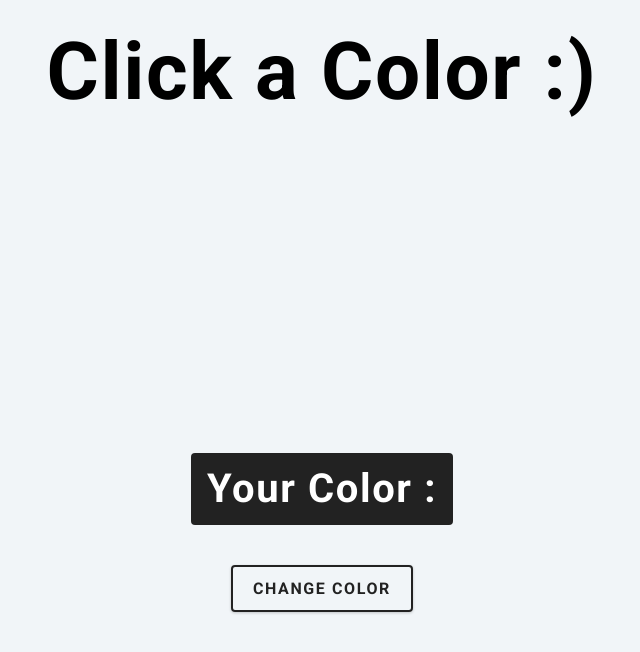
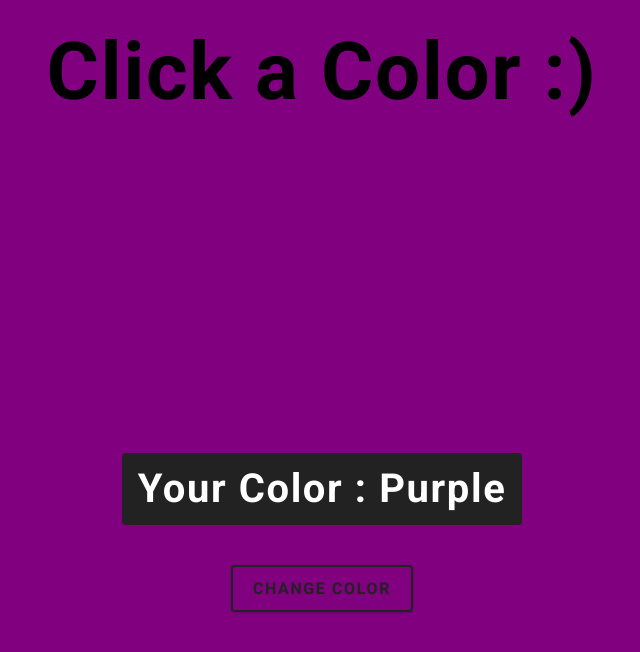
Before and after one commit to iarleisouza/PickColor, a plain HTML site: page index.html in a window 1280 px wide. Both pictures are taken after a click on the button "CHANGE COLOR". Shown: the whole page, without its empty margins (318-958 px from the left). Drawn offline with nearby package versions, Linux system fonts and the light colour scheme.

Commit message:
Subindo arquivo index.js

```diff
--- a/index.html
+++ b/index.html
@@ -10,7 +10,7 @@
     <h1>Click a Color :)</h1>
     <main>
         <div class="container">
-          <h2>Your Color : <span class="color"></span></h2>
+          <h2>Your Color : <span id="color" class="color"></span></h2>
           <button class="btn btn-hero" id="btn">CHANGE COLOR</button>
         </div>
       </main>
--- a/index.js
+++ b/index.js
@@ -0,0 +1,16 @@
+let yourColor = ['red', 'green', 'blue', 'cyan', 'purple','aqua', 'chocolate', 'coral'];
+let changeColor = document.getElementById('btn');
+let color = document.querySelector('.color');
+
+changeColor.addEventListener('click', function(){
+
+    let colorRandom = getRandom();
+    document.body.style.background = yourColor[colorRandom];
+    console.log(colorRandom);
+    color.textContent = yourColor[colorRandom];
+
+} )
+
+  function getRandom(){
+    return Math.floor(Math.random() * yourColor.length);
+  }
```
